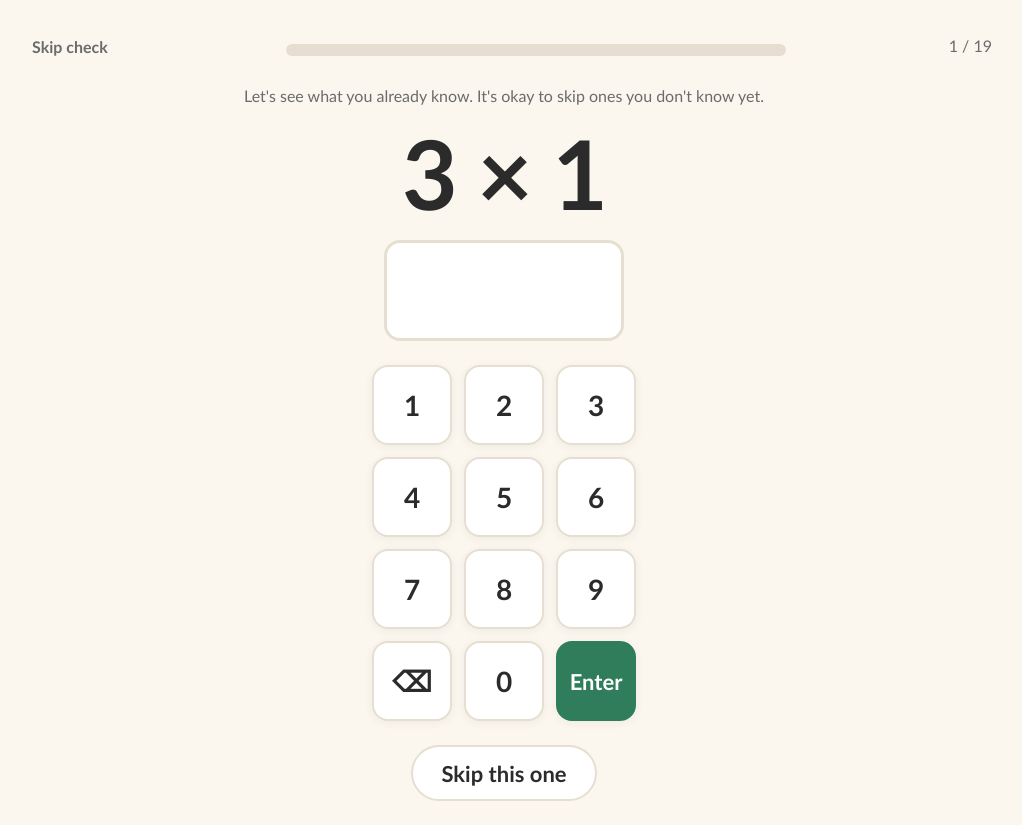
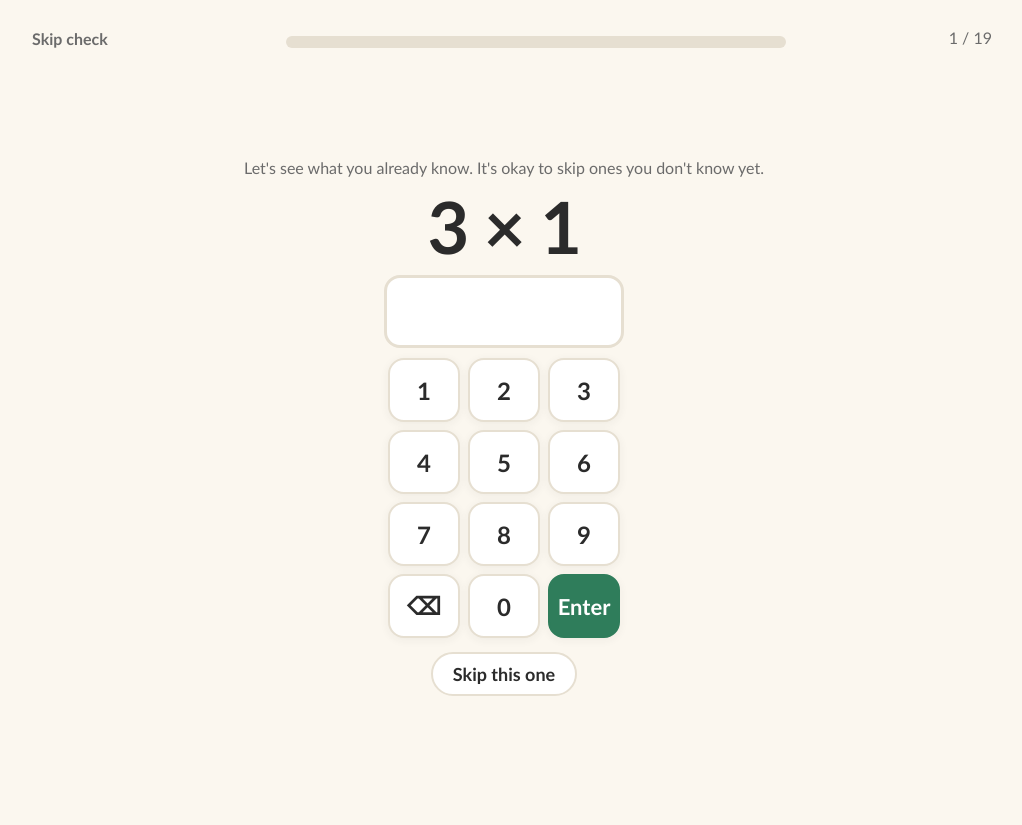
Before and after one commit to thecorcoran/factgarden, a plain HTML site: page index.html in a window 1280 px wide. Both pictures are taken after typing "Sample" into the empty fields and a click on the button "Start my garden". Shown: the whole page, without its empty margins (136-1158 px from the left). After the commit the page ends 800 px from the top, so only its background shows below. Drawn offline with Linux system fonts and the light colour scheme.

Commit message:
Fit placement pretest numpad and skip button inside 700px viewport

```diff
--- a/app.js
+++ b/app.js
@@ -286,7 +286,7 @@ function renderPlacement() {
         <button type="button" class="num-key" data-digit="0">0</button>
         <button type="button" class="num-key enter-key" data-action="enter">Enter</button>
       </div>
-      <button id="placement-skip-one" class="btn btn-secondary" style="margin-top:8px;">Skip this one</button>
+      <button id="placement-skip-one" class="btn btn-secondary btn-compact-skip">Skip this one</button>
     </main>
   `;
 
--- a/styles.css
+++ b/styles.css
@@ -761,6 +761,13 @@ button:focus-visible, input:focus-visible, select:focus-visible {
   color: var(--color-text);
 }
 
+.btn-compact-skip {
+  min-height: 44px;
+  padding: 8px 20px;
+  font-size: 18px;
+  margin-top: 4px;
+}
+
 /* Responsive down to 360px */
 @media (max-width: 720px) {
   .app-shell {
@@ -795,6 +802,37 @@ button:focus-visible, input:focus-visible, select:focus-visible {
   }
 }
 
+/* Fit play & placement screens cleanly in 700px-tall (and shorter) windows */
+@media (max-height: 820px) {
+  .app-shell {
+    padding: var(--space-2) var(--space-3);
+  }
+  .play-topbar {
+    margin-bottom: var(--space-1);
+  }
+  .play-stage {
+    gap: 10px;
+  }
+  .question-text {
+    font-size: clamp(56px, 9vh, 80px);
+  }
+  .answer-box {
+    min-height: 72px;
+    padding: 4px 16px;
+    font-size: 54px;
+  }
+  .numpad {
+    grid-template-columns: repeat(3, 72px);
+    gap: 8px;
+    margin-top: 0;
+  }
+  .num-key {
+    width: 72px;
+    height: 64px;
+    font-size: 24px;
+  }
+}
+
 @media (prefers-reduced-motion: reduce) {
   *, *::before, *::after {
     animation-duration: 0.001ms !important;
```
